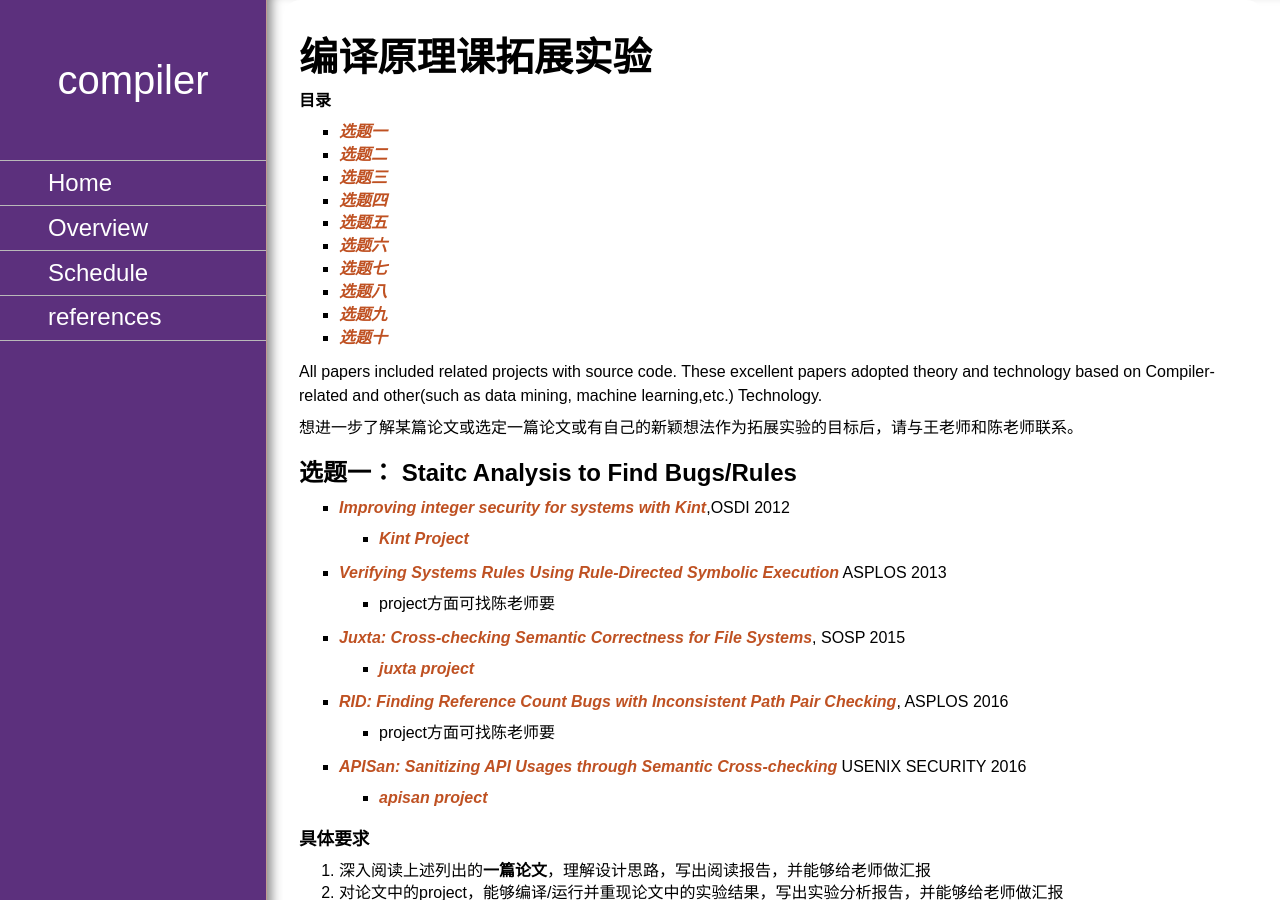
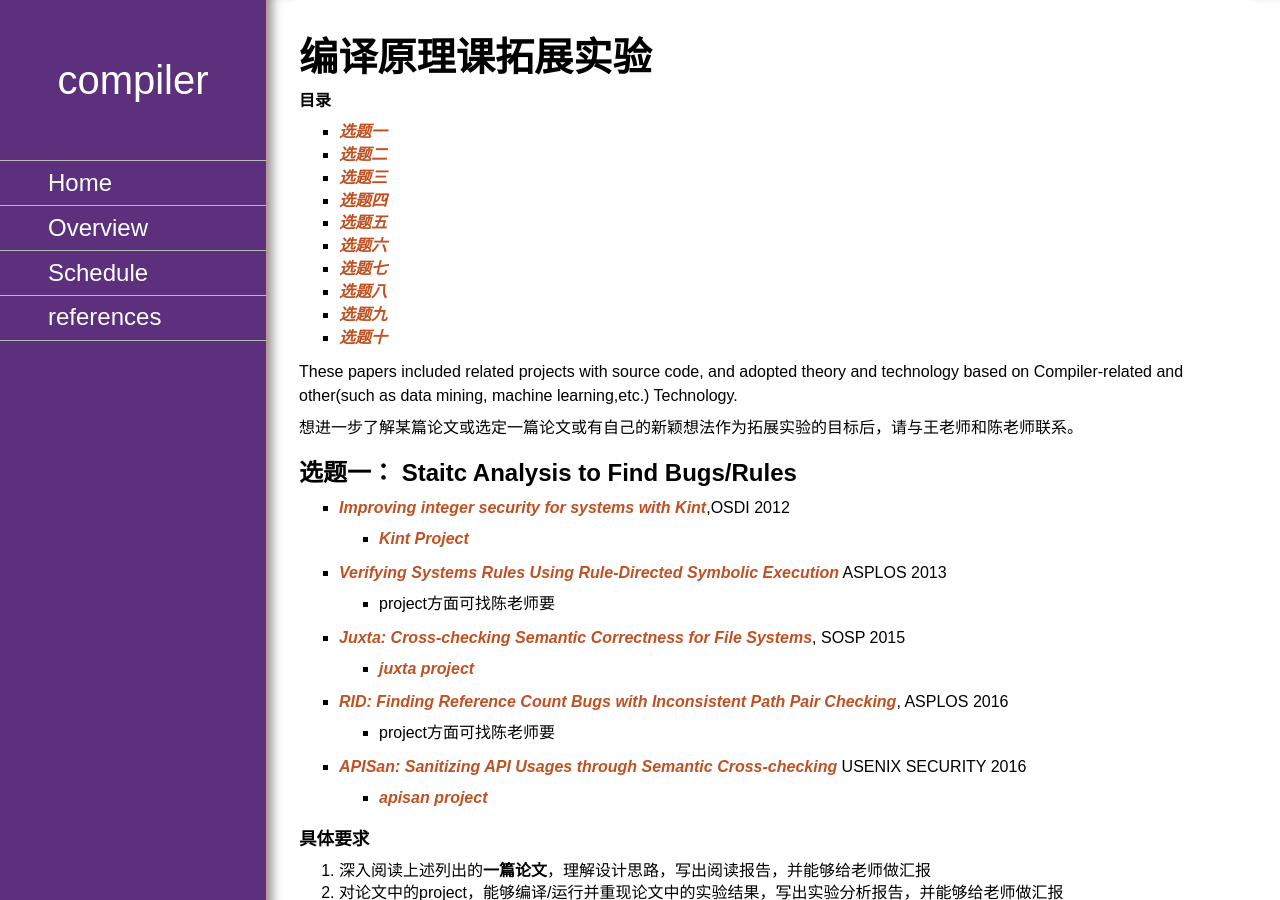
Before and after one commit to chyyuu/compiler_course_info, a Jekyll site: the page built from readinglist.md, in a window 1280 px wide and 900 px high. Built offline with Jekyll 4.4.1, drawn with Linux system fonts in a browser that asks for light colours; nearby versions of some CDN libraries; our own code applies the rules of GitHub Pages for plain Markdown files.

Commit message:
Update readinglist.md

```diff
--- a/readinglist.md
+++ b/readinglist.md
@@ -13,7 +13,7 @@
 * [选题九](#选题九静态检查程序的验证)
 * [选题十](#选题十编译器验证的翻译确认方法)
 
-All papers included related projects with source code. These excellent papers adopted theory and technology based on Compiler-related and other(such as data mining, machine learning,etc.) Technology.
+These papers included related projects with source code, and adopted theory and technology based on Compiler-related and other(such as data mining, machine learning,etc.) Technology.
 
 想进一步了解某篇论文或选定一篇论文或有自己的新颖想法作为拓展实验的目标后，请与王老师和陈老师联系。
 
```
